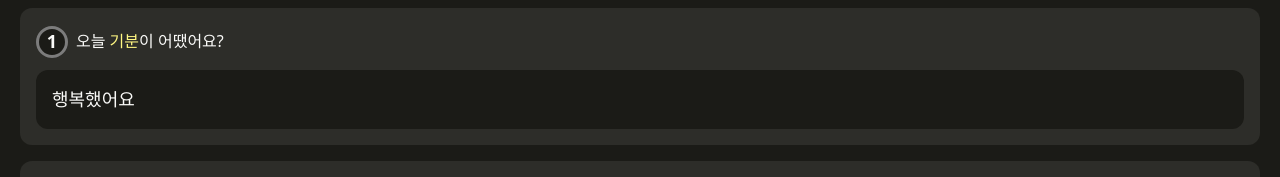
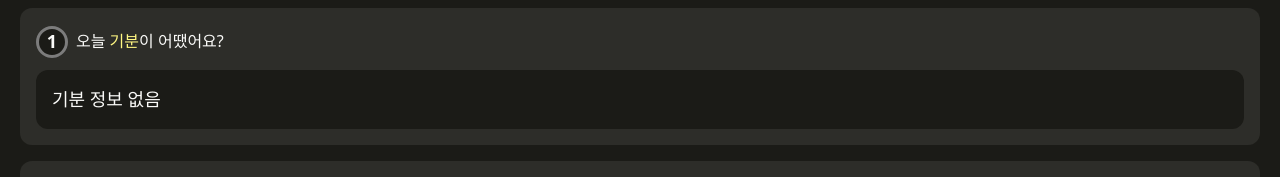
Before and after one commit to 9ITHON/6-Thinkeep-FE, a Next.js app: page /calendar/1 in a window 1280 px wide. Shown: the part 198-375 px from the top of the page. Built offline with nearby package versions, Linux system fonts and the light colour scheme.

Commit message:
feat: 1번 질문 이모지 추가

```diff
--- a/src/components/UI/CalendarDayCard.tsx
+++ b/src/components/UI/CalendarDayCard.tsx
@@ -35,7 +35,7 @@ const CalendarDayCard = ({
       {emotion && (
         <div className="mt-[6px]">
           <Image
-            src={emotionSmallImageMap[emotion]}
+            src={emotionSmallImageMap[emotion].image}
             alt={`${emotion} icon`}
             width={32}
             height={32}
--- a/src/components/UI/QnACard.tsx
+++ b/src/components/UI/QnACard.tsx
@@ -3,20 +3,20 @@ import React from "react";
 interface QnACardProps {
   number: number;
   question: React.ReactNode;
-  answer: string;
+  answer: React.ReactNode;
 }
 
 const QnACard = ({ number, question, answer }: QnACardProps) => {
   return (
     <div className="mb-4 bg-gray1 mx-5 rounded-xl p-4">
-      <p className="text-yellow text-[16px] font-medium mb-3 flex gap-2">
+      <div className="text-yellow text-[16px] font-medium mb-3 flex gap-2">
         <div className="w-8 h-8 border-[3px] border-gray2 bg-background rounded-full flex items-center justify-center shrink-0 mt-[2px] ">
           <span className="text-[18px] leading-[23px] font-semibold text-white">
             {number}
           </span>
         </div>
         <span className="text-[16px] leading-snug py-1.5">{question}</span>
-      </p>
+      </div>
 
       <div className="bg-background text-white text-[18px] text-normal rounded-xl p-4">
         {answer}
--- a/src/pages/calendar.tsx
+++ b/src/pages/calendar.tsx
@@ -35,6 +35,8 @@ const Calendar = () => {
   };
 
   const router = useRouter();
+  const [selectedEmotion, setSelectedEmotion] =
+    useState<CalendarCardProps["emotion"]>();
 
   return (
     <div className="relative w-full h-screen overflow-hidden">
@@ -106,7 +108,13 @@ const Calendar = () => {
                       disabled={!isThisMonth}
                       onClick={
                         isThisMonth
-                          ? () => router.push(`/calendar/${dateStr}`)
+                          ? () => {
+                              setSelectedEmotion(emotion);
+                              router.push({
+                                pathname: `/calendar/${dateStr}`,
+                                query: { emotion: emotion ?? "" },
+                              });
+                            }
                           : undefined
                       }
                     />
--- a/src/pages/calendar/[date].tsx
+++ b/src/pages/calendar/[date].tsx
@@ -4,6 +4,22 @@ import { format, parseISO, isValid } from "date-fns";
 import React from "react";
 import QnACard from "@/components/UI/QnACard";
 import WeeklyCalendar from "@/components/UI/WeeklyCalendar";
+import { emotionSmallImageMap } from "@/utils/emotionSmallMap";
+import Image from "next/image";
+
+const CalendarDetailPage = () => {
+  const router = useRouter();
+  const { date, emotion } = router.query;
+  const selectedEmotion = typeof emotion === "string" ? emotion : undefined;
+
+  const [selectedDate, setSelectedDate] = useState(new Date());
+
+  useEffect(() => {
+    if (typeof date === "string") {
+      const parsed = parseISO(date);
+      if (isValid(parsed)) setSelectedDate(parsed);
+    }
+  }, [date]);
 
   const sampleQnA = [
     {
@@ -13,13 +29,32 @@ const sampleQnA = [
           오늘 <span className="text-primary">기분</span>이 어땠어요?
         </>
       ),
-    answer: "행복했어요",
+      answer: selectedEmotion ? (
+        <div className="flex flex-col items-center justify-center py-4">
+          <Image
+            src={emotionSmallImageMap[selectedEmotion].image}
+            alt={selectedEmotion}
+            width={80}
+            height={80}
+          />
+          <div
+            className={`mt-3 text-[18px] font-semibold ${
+              emotionSmallImageMap[selectedEmotion]?.color ?? "text-white"
+            }`}
+          >
+            {emotionSmallImageMap[selectedEmotion]?.text ?? "기분 정보 없음"}
+          </div>
+        </div>
+      ) : (
+        "기분 정보 없음"
+      ),
     },
     {
       number: 2,
       question: (
         <>
-        오늘 <span className="text-primary">누구</span>와 함께 시간을 보냈나요?
+          오늘 <span className="text-primary">누구</span>와 함께 시간을
+          보냈나요?
         </>
       ),
       answer: "동료 / 오랜만에 직장 동료들을 만났다!",
@@ -39,26 +74,14 @@ const sampleQnA = [
       number: 4,
       question: (
         <>
-        오늘 하루 중<span className="text-primary"> 가장 기억에 남는 경험</span>
-        은 무엇인가요?
+          오늘 하루 중
+          <span className="text-primary"> 가장 기억에 남는 경험</span>은
+          무엇인가요?
         </>
       ),
       answer: "산책중 친구를 만났어요!",
     },
   ];
-
-const CalendarDetailPage = () => {
-  const router = useRouter();
-  const { date } = router.query;
-
-  const [selectedDate, setSelectedDate] = useState(new Date());
-
-  useEffect(() => {
-    if (typeof date === "string") {
-      const parsed = parseISO(date);
-      if (isValid(parsed)) setSelectedDate(parsed);
-    }
-  }, [date]);
 
   return (
     <div className="w-full h-full px-0 pt-[50px] pb-10 text-white bg-background">
--- a/src/utils/emotionImageMap.ts
+++ b/src/utils/emotionImageMap.ts
@@ -1,42 +1,45 @@
-export const emotionImageMap: Record<string, {image: string; color: string; text: string;}> ={
+export const emotionImageMap: Record<
+  string,
+  { image: string; color: string; text: string }
+> = {
   happy: {
     image: "/emotions/large/happy.svg",
     color: "text-primary",
-        text: "행복해요"
+    text: "행복해요",
   },
   good: {
     image: "/emotions/large/good.svg",
     color: "text-primary",
-        text: "기뻐요"
+    text: "기뻐요",
   },
   soso: {
     image: "/emotions/large/soso.svg",
     color: "text-primary",
-        text: "그냥 그래요"
+    text: "그냥 그래요",
   },
   gloomy: {
     image: "/emotions/large/gloomy.svg",
     color: "text-gray3",
-        text: "우울해요"
+    text: "우울해요",
   },
   sad: {
     image: "/emotions/large/sad.svg",
     color: "text-blue",
-        text: "행복해요"
+    text: "슬퍼요",
   },
   angry: {
     image: "/emotions/large/angry.svg",
     color: "text-red",
-        text: "화나요"
+    text: "화나요",
   },
   choose: {
     image: "/emotions/howEmotion.svg",
-        color:"",
-        text:""
+    color: "",
+    text: "",
   },
   nothing: {
     image: "",
     color: "",
-        text: ""
-    }
-}
+    text: "",
+  },
+};
--- a/src/utils/emotionSmallMap.ts
+++ b/src/utils/emotionSmallMap.ts
@@ -1,12 +1,40 @@
 export const emotionSmallImageMap: Record<
-  "happy" | "good" | "soso" | "gloomy" | "sad" | "angry" | "disabled",
-  string
+  string,
+  { image: string; color: string; text: string }
 > = {
-  happy: "/emotions/small/happy.svg",
-  good: "/emotions/small/good.svg",
-  soso: "/emotions/small/soso.svg",
-  gloomy: "/emotions/small/gloomy.svg",
-  sad: "/emotions/small/sad.svg",
-  angry: "/emotions/small/angry.svg",
-  disabled: "",
+  happy: {
+    image: "/emotions/small/happy.svg",
+    color: "text-primary",
+    text: "행복해요",
+  },
+  good: {
+    image: "/emotions/small/good.svg",
+    color: "text-primary",
+    text: "기뻐요",
+  },
+  soso: {
+    image: "/emotions/small/soso.svg",
+    color: "text-primary",
+    text: "그냥 그래요",
+  },
+  gloomy: {
+    image: "/emotions/small/gloomy.svg",
+    color: "text-gray3",
+    text: "우울해요",
+  },
+  sad: {
+    image: "/emotions/small/sad.svg",
+    color: "text-blue",
+    text: "슬퍼요",
+  },
+  angry: {
+    image: "/emotions/small/angry.svg",
+    color: "text-red",
+    text: "화나요",
+  },
+  disabled: {
+    image: "",
+    color: "",
+    text: "",
+  },
 };
```
Lines whose indentation alone changed are shown as unchanged.
